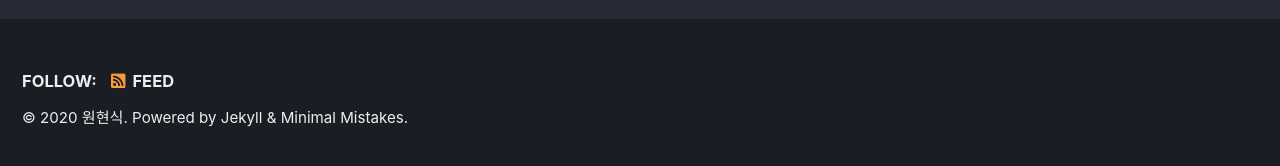
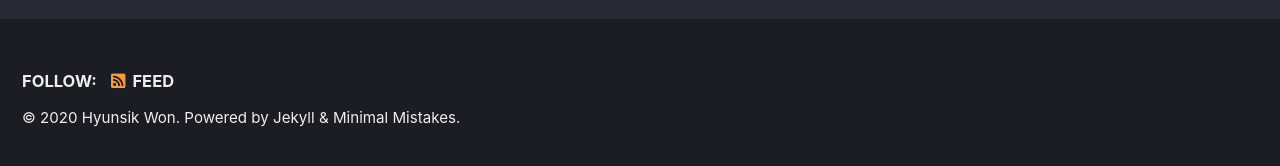
Before and after one commit to HyunSikWon/hyunsikwon.github.io, a Jekyll site: the page built from index.html, in a window 1280 px wide. Shown: the part 726-892 px from the top of the page. Built offline with Jekyll 4.4.1, drawn with Linux system fonts in a browser that asks for light colours; cached includes are drawn as plain includes; the list of posts is cut into pages by our own code.

Commit message:
config 수정

```diff
--- a/_config.yml
+++ b/_config.yml
@@ -19,7 +19,7 @@ locale                   : "en-US"
 title                    : "낸슥 iOS"
 title_separator          : "-"
 subtitle                 : # site tagline that appears below site title in masthead
-name                     : "원현식"
+name                     : "Hyunsik Won"
 description              : "iOS 기술 블로그"
 url                      : "https://HyunSikWon.github.io" # the base hostname & protocol for your site e.g. "https://mmistakes.github.io"
 baseurl                  : # the subpath of your site, e.g. "/blog"
```
Also changed, not shown: 2 other files.
